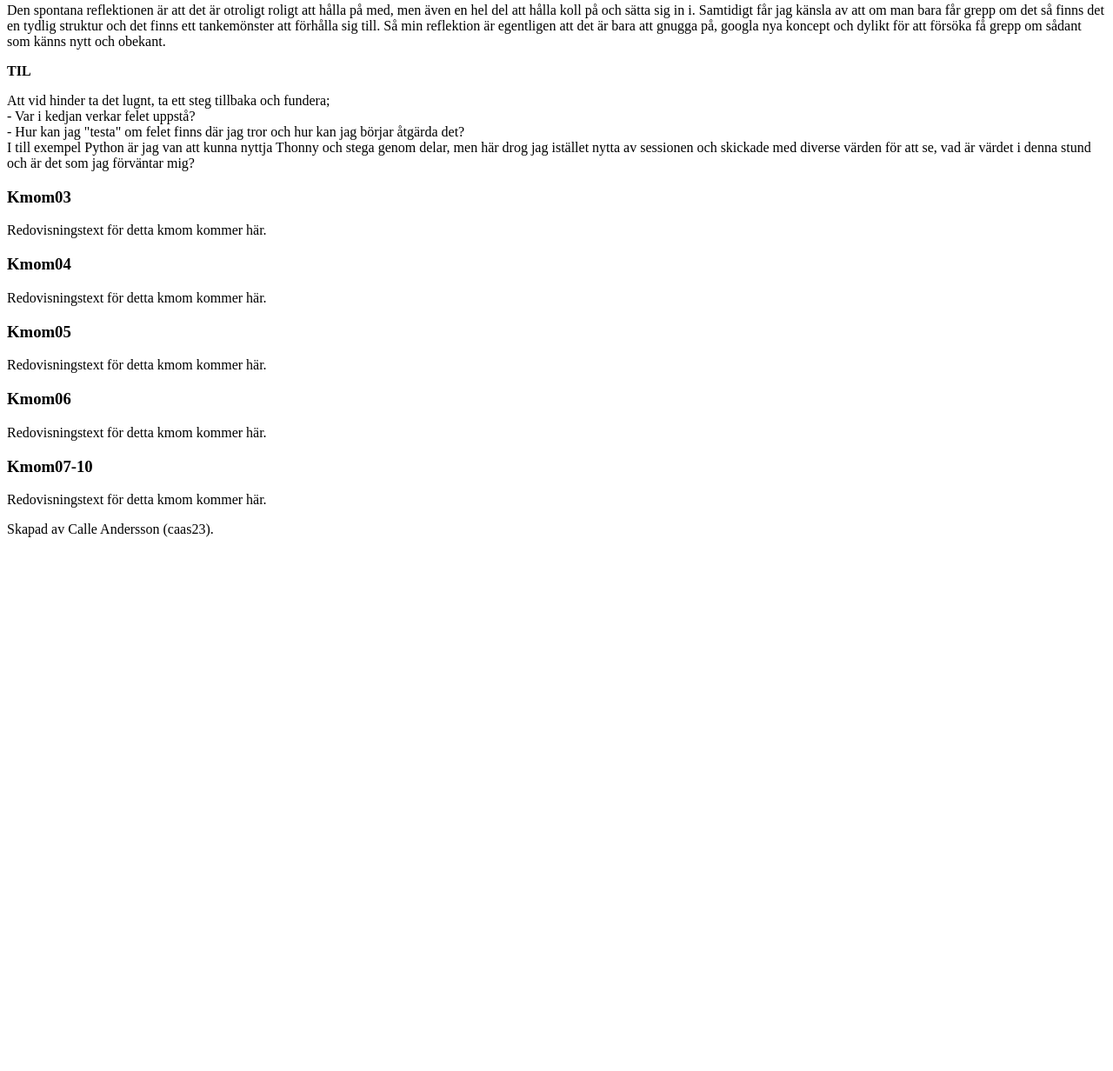
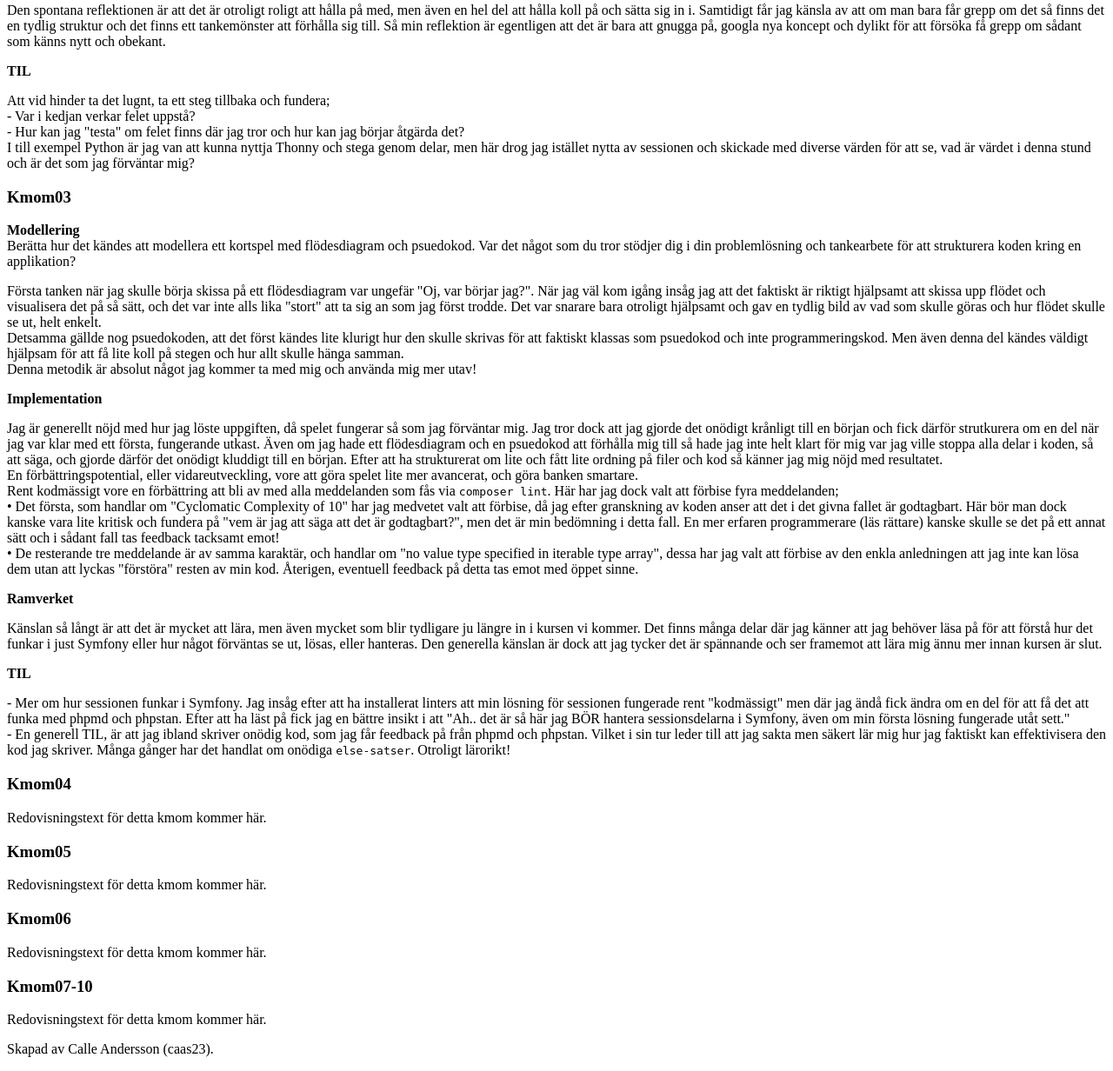
Before and after one commit to caas23/mvc, a Symfony app: template templates/Shared/report.html.twig in a window 1280 px wide. Shown: the part 1529-2761 px from the top of the page at 87% size. Before the commit the page ends 2147 px from the top, so only its background shows below. Run offline with Twig, Linux system fonts and the light colour scheme; the template is opened without the code that fills it, so the values that code supplies are empty; some libraries are stand-ins or nearby versions.

Commit message:
added report for kmom03

```diff
--- a/templates/Shared/report.html.twig
+++ b/templates/Shared/report.html.twig
@@ -114,7 +114,49 @@
         <div>
             <h3 id="kmom03">Kmom03</h3>
             <p>
-                Redovisningstext för detta kmom kommer här.
+
+                <strong>Modellering</strong><br>
+                Berätta hur det kändes att modellera ett kortspel med flödesdiagram och psuedokod.
+                Var det något som du tror stödjer dig i din problemlösning och tankearbete för att strukturera koden kring en applikation?
+                <p>
+                    Första tanken när jag skulle börja skissa på ett flödesdiagram var ungefär "Oj, var börjar jag?". När jag väl kom igång insåg jag att det faktiskt är
+                    riktigt hjälpsamt att skissa upp flödet och visualisera det på så sätt, och det var inte alls lika "stort" att ta sig an som jag först trodde.
+                    Det var snarare bara otroligt hjälpsamt och gav en tydlig bild av vad som skulle göras och hur flödet skulle se ut, helt enkelt.<br>
+                    Detsamma gällde nog psuedokoden, att det först kändes lite klurigt hur den skulle skrivas för att faktiskt klassas som psuedokod och inte programmeringskod.
+                    Men även denna del kändes väldigt hjälpsam för att få lite koll på stegen och hur allt skulle hänga samman.<br>
+                    Denna metodik är absolut något jag kommer ta med mig och använda mig mer utav!
+                </p>
+
+                <strong>Implementation</strong><br>
+                <p>
+                    Jag är generellt nöjd med hur jag löste uppgiften, då spelet fungerar så som jag förväntar mig. Jag tror dock att jag gjorde det onödigt krånligt till en början och
+                    fick därför strutkurera om en del när jag var klar med ett första, fungerande utkast. Även om jag hade ett flödesdiagram och en psuedokod att förhålla mig till
+                    så hade jag inte helt klart för mig var jag ville stoppa alla delar i koden, så att säga, och gjorde därför det onödigt kluddigt till en början.
+                    Efter att ha strukturerat om lite och fått lite ordning på filer och kod så känner jag mig nöjd med resultatet.<br>
+                    En förbättringspotential, eller vidareutveckling, vore att göra spelet lite mer avancerat, och göra banken smartare.<br>
+                    Rent kodmässigt vore en förbättring att bli av med alla meddelanden som fås via <code>composer lint</code>. Här har jag dock valt att förbise fyra meddelanden;<br>
+                    &bull; Det första, som handlar om "Cyclomatic Complexity of 10" har jag medvetet valt att förbise, då jag efter granskning av koden anser att det i det givna fallet
+                    är godtagbart. Här bör man dock kanske vara lite kritisk och fundera på "vem är jag att säga att det är godtagbart?", men det är min bedömning i detta fall. En mer
+                    erfaren programmerare (läs rättare) kanske skulle se det på ett annat sätt och i sådant fall tas feedback tacksamt emot!<br>
+                    &bull; De resterande tre meddelande är av samma karaktär, och handlar om "no value type specified in iterable type array", dessa har jag valt att förbise av den enkla
+                    anledningen att jag inte kan lösa dem utan att lyckas "förstöra" resten av min kod. Återigen, eventuell feedback på detta tas emot med öppet sinne.
+                </p>
+
+                <strong>Ramverket</strong><br>
+                <p>
+                    Känslan så långt är att det är mycket att lära, men även mycket som blir tydligare ju längre in i kursen vi kommer. Det finns många delar där jag känner att jag behöver
+                    läsa på för att förstå hur det funkar i just Symfony eller hur något förväntas se ut, lösas, eller hanteras. Den generella känslan är dock att jag tycker det är spännande
+                    och ser framemot att lära mig ännu mer innan kursen är slut.
+                </p>
+
+                <strong>TIL</strong><br>
+                <p>
+                    - Mer om hur sessionen funkar i Symfony. Jag insåg efter att ha installerat linters att min lösning för sessionen fungerade rent "kodmässigt" men där jag
+                    ändå fick ändra om en del för att få det att funka med phpmd och phpstan. Efter att ha läst på fick jag en bättre insikt i att "Ah.. det är så här jag BÖR
+                    hantera sessionsdelarna i Symfony, även om min första lösning fungerade utåt sett."<br>
+                    - En generell TIL, är att jag ibland skriver onödig kod, som jag får feedback på från phpmd och phpstan. Vilket i sin tur leder till att jag sakta men säkert
+                    lär mig hur jag faktiskt kan effektivisera den kod jag skriver. Många gånger har det handlat om onödiga <code>else-satser</code>. Otroligt lärorikt!
+                </p>
             </p>
         </div>
         <div>
```
